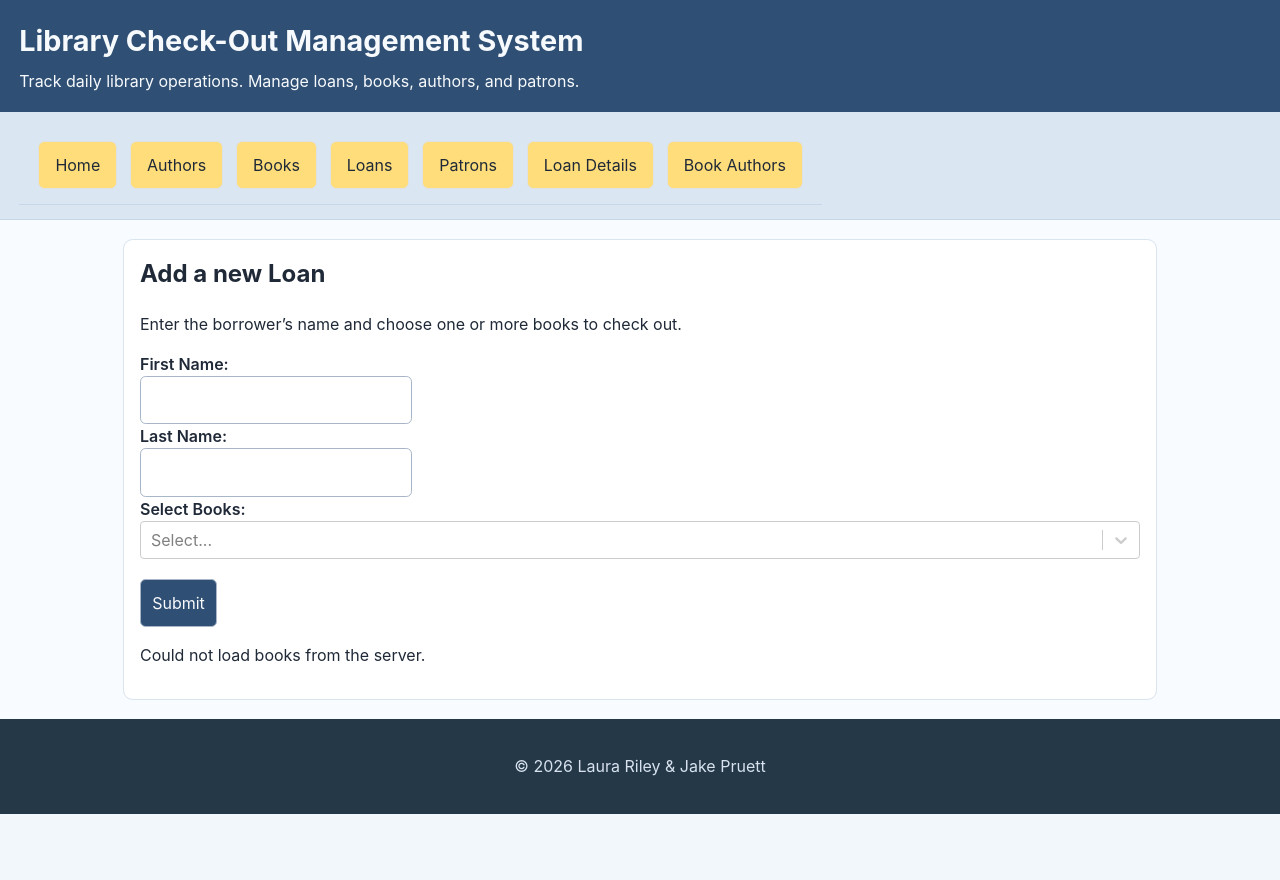
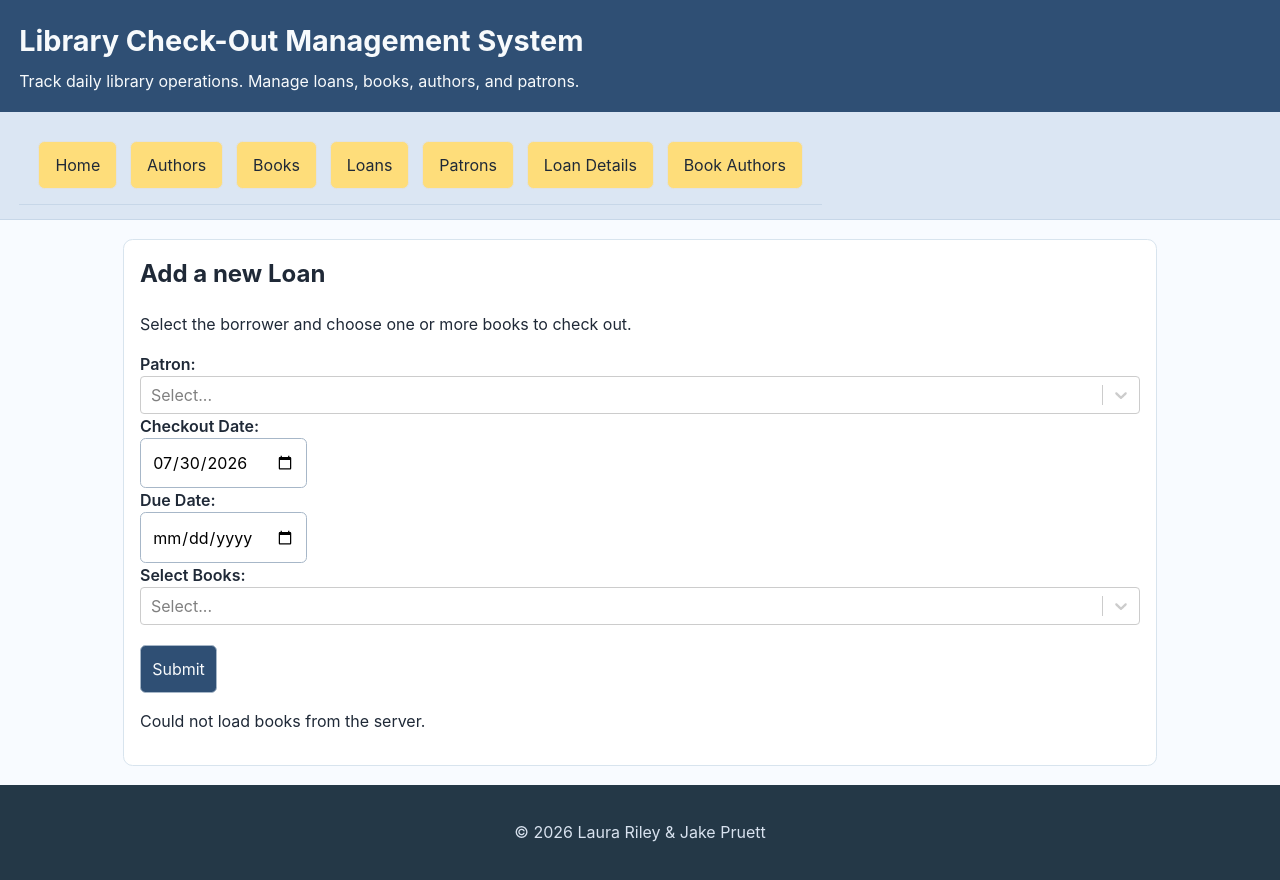
Before and after one commit to Cikyra/CS340Project, a React (Vite) app in the folder frontend/: page /loans/create in a window 1280 px wide. Before the commit the page ends 814 px from the top, so only its background shows below. Built offline with nearby package versions, Linux system fonts and the light colour scheme; no server answers.

Commit message:
Changed patron info on loan creation to dropdown. Finishing touches on CUD operation pages

```diff
--- a/frontend/src/pages/CreateLoanPage.jsx
+++ b/frontend/src/pages/CreateLoanPage.jsx
@@ -5,19 +5,43 @@ URL: https://canvas.oregonstate.edu/courses/2051721/pages/exploration-web-applic
 */
 
 import { useEffect, useState } from 'react';
+import { useNavigate } from 'react-router-dom';
 import Select from 'react-select';
 
+const backendURL = import.meta.env.VITE_BACKEND_URL || 'http://localhost:4578';
+
 export default function CreateLoanPage() {
-  const [firstName, setFirstName] = useState('');
-  const [lastName, setLastName] = useState('');
+  const navigate = useNavigate();
+  const [patrons, setPatrons] = useState([]);
+  const [selectedPatronId, setSelectedPatronId] = useState('');
   const [books, setBooks] = useState([]);
   const [selectedBookIds, setSelectedBookIds] = useState([]);
+  const [checkoutDate, setCheckoutDate] = useState(() => new Date().toISOString().split('T')[0]);
+  const [dueDate, setDueDate] = useState('');
   const [message, setMessage] = useState('');
+
+  useEffect(() => {
+    const loadPatrons = async () => {
+      try {
+        const response = await fetch(`${backendURL}/patrons`);
+        if (!response.ok) {
+          throw new Error(`Request failed with status ${response.status}`);
+        }
+        const data = await response.json();
+        setPatrons(Array.isArray(data) ? data : []);
+      } catch (error) {
+        console.error('Error loading patrons:', error);
+        setMessage('Could not load patrons from the server.');
+      }
+    };
+
+    loadPatrons();
+  }, []);
 
   useEffect(() => {
     const loadBooks = async () => {
       try {
-        const response = await fetch(`${import.meta.env.VITE_BACKEND_URL || 'http://localhost:4578'}/books`);
+        const response = await fetch(`${backendURL}/books`);
         if (!response.ok) {
           throw new Error(`Request failed with status ${response.status}`);
         }
@@ -37,11 +61,11 @@ export default function CreateLoanPage() {
     setSelectedBookIds(selectedOptions);
   };
 
-  const handleSubmit = (event) => {
+  const handleSubmit = async (event) => {
     event.preventDefault();
 
-    if (!firstName.trim() || !lastName.trim()) {
-      setMessage('Please enter both a first and last name.');
+    if (!selectedPatronId) {
+      setMessage('Please select a patron.');
       return;
     }
 
@@ -50,30 +74,72 @@ export default function CreateLoanPage() {
       return;
     }
 
-    setMessage(`Loan request created for ${firstName.trim()} ${lastName.trim()} with ${selectedBookIds.length} selected book(s).`);
+    if (!checkoutDate || !dueDate) {
+      setMessage('Please enter both a checkout date and a due date.');
+      return;
+    }
+
+    const selectedPatron = patrons.find((patron) => patron.id_patron === selectedPatronId);
+    setMessage(`Loan request created for ${selectedPatron?.fname} ${selectedPatron?.lname} with ${selectedBookIds.length} selected book(s).`);
+
+    try {
+      const response = await fetch(`${backendURL}/loans/create`, {
+        method: 'POST',
+        headers: { 'Content-Type': 'application/json' },
+        body: JSON.stringify({
+          id_patron: selectedPatronId,
+          checkout_date: checkoutDate,
+          books: selectedBookIds.map((id_book) => ({ id_book, due_date: dueDate }))
+        })
+      });
+
+      if (!response.ok) {
+        setMessage('Failed to create loan.');
+        return;
+      }
+
+      navigate('/loans');
+    } catch (error) {
+      console.error('Error creating loan:', error);
+      setMessage('An error occurred while creating the loan.');
+    }
   };
 
   return (
     <section className="card">
       <h2>Add a new Loan</h2>
-      <p>Enter the borrower’s name and choose one or more books to check out.</p>
+      <p>Select the borrower and choose one or more books to check out.</p>
 
       <form className="cuForm" onSubmit={handleSubmit}>
-        <label htmlFor="create_loan_fname">First Name:</label>
+        <label htmlFor="create_loan_patron">Patron:</label>
+        <Select
+            inputId="create_loan_patron"
+            name="patron"
+            options={patrons.map((patron) => ({
+              value: patron.id_patron,
+              label: `${patron.fname} ${patron.lname}`
+            }))}
+            value={patrons
+              .filter((patron) => patron.id_patron === selectedPatronId)
+              .map((patron) => ({ value: patron.id_patron, label: `${patron.fname} ${patron.lname}` }))[0] ?? null}
+            onChange={(selectedOption) => setSelectedPatronId(selectedOption?.value ?? '')}
+        />
+
+        <label htmlFor="create_loan_checkout_date">Checkout Date:</label>
         <input
-          type="text"
-          id="create_loan_fname"
-          value={firstName}
-          onChange={(event) => setFirstName(event.target.value)}
+          type="date"
+          id="create_loan_checkout_date"
+          value={checkoutDate}
+          onChange={(event) => setCheckoutDate(event.target.value)}
           required
         />
 
-        <label htmlFor="create_loan_lname">Last Name:</label>
+        <label htmlFor="create_loan_due_date">Due Date:</label>
         <input
-          type="text"
-          id="create_person_lname"
-          value={lastName}
-          onChange={(event) => setLastName(event.target.value)}
+          type="date"
+          id="create_loan_due_date"
+          value={dueDate}
+          onChange={(event) => setDueDate(event.target.value)}
           required
         />
 
--- a/frontend/src/pages/EditLoanPage.jsx
+++ b/frontend/src/pages/EditLoanPage.jsx
@@ -18,6 +18,7 @@ const backendURL = import.meta.env.VITE_BACKEND_URL
 
 const EditLoanPage = ({ loanToEdit }) => {
   const { _id } = useParams();
+  const navigate = useNavigate();
 
   // State variables for form inputs
   const [idLoanDetailsUpdate, setIdLoanDetailsUpdate] = useState(_id ?? '');
@@ -38,15 +39,26 @@ const EditLoanPage = ({ loanToEdit }) => {
           fetch(`${backendURL}/loandetails`),
           fetch(`${backendURL}/loans`)
         ]);
-        setLoanDetails(loanDetailsResponse.ok ? await loanDetailsResponse.json() : []);
+        const loanDetailsData = loanDetailsResponse.ok ? await loanDetailsResponse.json() : [];
+        setLoanDetails(loanDetailsData);
         setLoans(loansResponse.ok ? await loansResponse.json() : []);
+
+        // loanToEdit prop is lost on direct navigation/refresh, so fall back to the fetched record for this _id
+        const currentLoanDetail = loanDetailsData.find(
+          (loanDetail) => String(loanDetail.id_loan_details) === String(_id)
+        );
+        if (currentLoanDetail) {
+          setIdLoanDetailsUpdate(String(currentLoanDetail.id_loan_details));
+          setDueDate(currentLoanDetail.due_date?.split('T')[0] ?? '');
+          setDateReturned(currentLoanDetail.date_returned?.split('T')[0] ?? '');
+        }
       } catch (error) {
         console.error('Error fetching dropdown options:', error);
       }
     };
 
     loadDropdownOptions();
-  }, []);
+  }, [_id]);
 
   // ---------------------------------------------------------------------------
   // UPDATE QUERIES
@@ -66,6 +78,7 @@ const EditLoanPage = ({ loanToEdit }) => {
       });
       if (response.ok) {
         alert('Loan details updated successfully!');
+        navigate('/loandetails');
       } else {
         alert('Failed to update loan details.');
       }
@@ -88,6 +101,7 @@ const EditLoanPage = ({ loanToEdit }) => {
       });
       if (response.ok) {
         alert('Book removed from loan successfully!');
+        navigate('/loandetails');
       } else {
         alert('Failed to delete book from loan.');
       }
@@ -107,6 +121,7 @@ const EditLoanPage = ({ loanToEdit }) => {
       });
       if (response.ok) {
         alert('Loan deleted successfully!');
+        navigate('/loandetails');
       } else {
         alert('Failed to delete loan.');
       }
--- a/frontend/src/pages/RetreiveLoansPage.jsx
+++ b/frontend/src/pages/RetreiveLoansPage.jsx
@@ -29,9 +29,9 @@ export default function RetrieveLoansPage({ setLoanToEdit }) {
   }, [])
 
   const onDelete = async (id) => {
-    const response = await fetch(`/loans/${id}`, { method: 'DELETE' });
+    const response = await fetch(`${backendURL}/loans/${id}`, { method: 'DELETE' });
     if (response.status === 204) {
-      const getResponse = await fetch('/loans');
+      const getResponse = await fetch(`${backendURL}/loans`);
       const loans = await getResponse.json();
       setLoans(loans);
     }
--- a/frontend/src/pages/RetrieveLoanDetailsPage.jsx
+++ b/frontend/src/pages/RetrieveLoanDetailsPage.jsx
@@ -29,9 +29,9 @@ export default function RetrieveLoanDetailPage({ setLoanToEdit }) {
   }, [])
 
   const onDelete = async (id) => {
-    const response = await fetch(`/loanDetails/${id}`, { method: 'DELETE' });
+    const response = await fetch(`${backendURL}/loandetails/${id}`, { method: 'DELETE' });
     if (response.status === 204) {
-      const getResponse = await fetch('/loanDetails');
+      const getResponse = await fetch(`${backendURL}/loandetails`);
       const loanDetails = await getResponse.json();
       setLoanDetails(loanDetails);
     }
```
